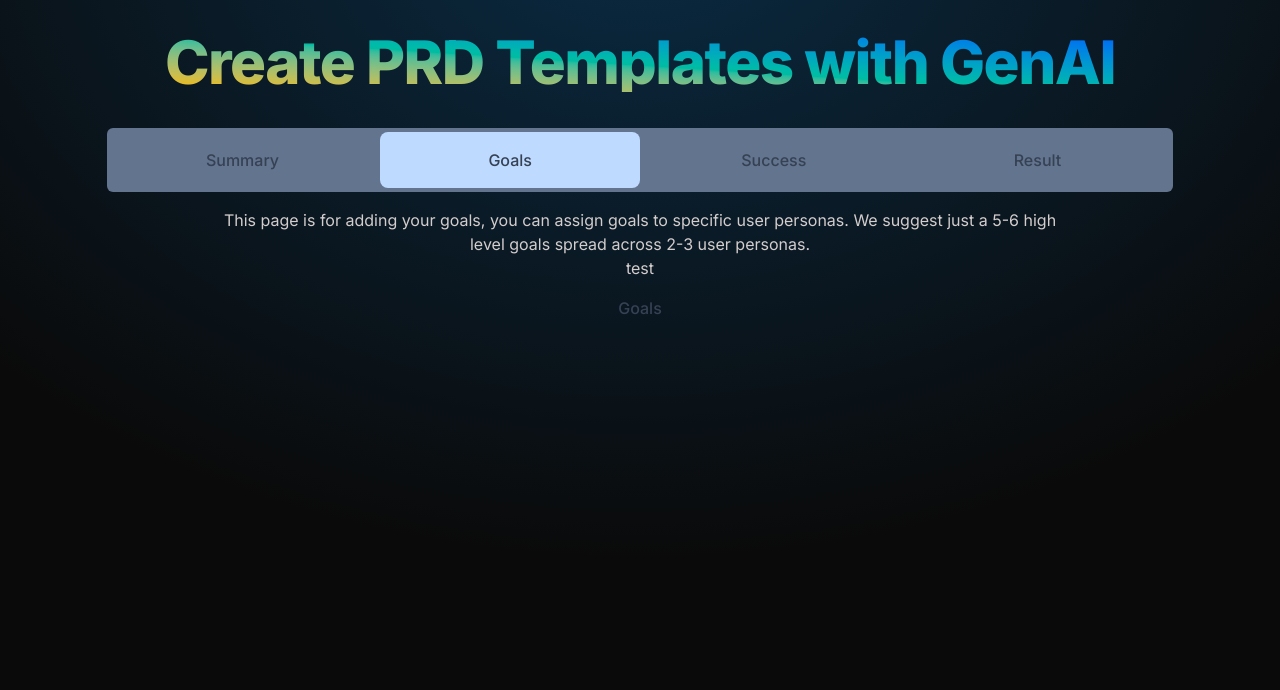
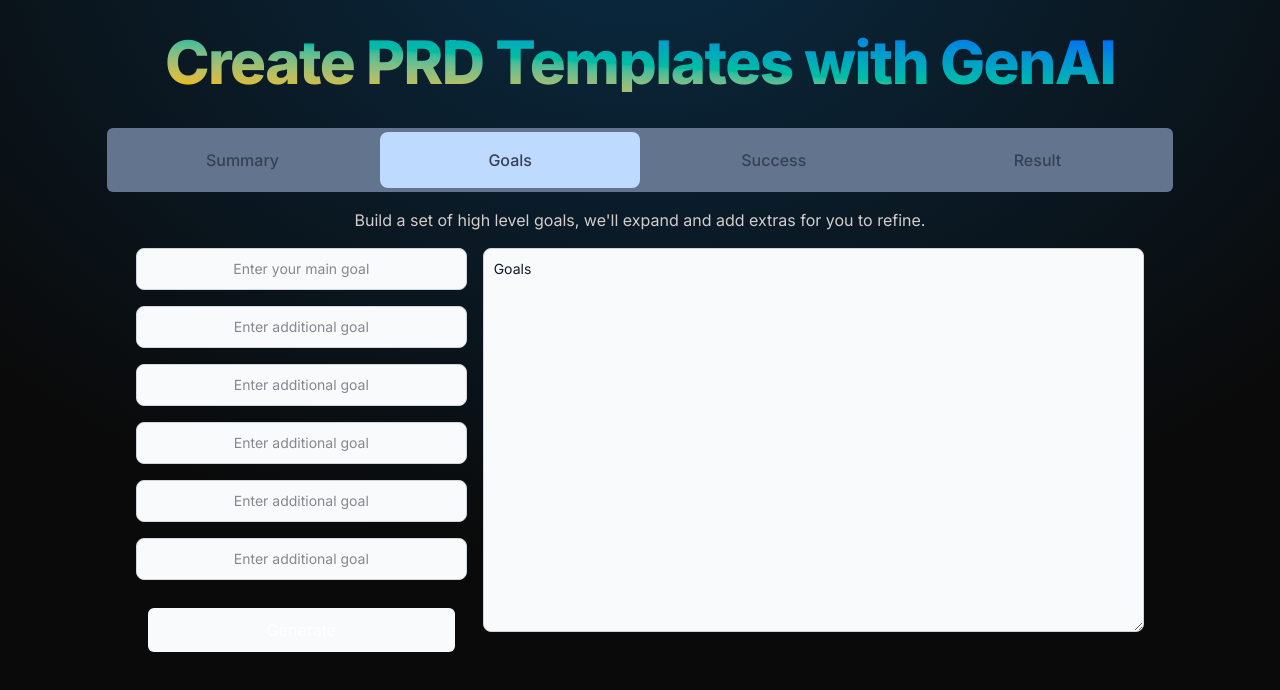
Before and after one commit to totester12/RequirementAI, a React (Vite) app: page / in a window 1280 px wide. Both pictures are taken after a click on the button "Goals". Shown: the top 690 px of the page. Built offline with nearby package versions, Linux system fonts and the light colour scheme.

Commit message:
build out goals page
added inputs, state, call, call doesnt work properly yet

```diff
--- a/src/App.jsx
+++ b/src/App.jsx
@@ -11,6 +11,7 @@ function App() {
 
 
   const [summary, setSummary] = useState("Result Here")
+  const [goals,setGoals] = useState("Goals")
 
 
   return (
@@ -40,7 +41,7 @@ function App() {
         <Summary setNewSummary={setSummary} currSummary = {summary}/>
       </div>
       <div id="tab2" class="tabcontent p-4 w-full flex flex-row justify-center items-center hidden">
-        <Goals />
+        <Goals setGoals = {setGoals} currGoals ={goals}/>
       </div>
       <div id="tab3" class="tabcontent p-4 w-full flex flex-row justify-center items-center hidden">
         <Success />
--- a/src/GoalsPage.jsx
+++ b/src/GoalsPage.jsx
@@ -2,18 +2,79 @@ import { useState } from 'react'
 import getAIResponse from './AIHandler'
 
 
-export default function App() {
+export default function App({setGoals, currGoals}) {
+
+    const [mainGoal, setMainGoal] = useState("");
+    const [addGoal1, setAddGoal1] = useState("");
+    const [addGoal2, setAddGoal2] = useState("");
+    const [addGoal3, setAddGoal3] = useState("");
+    const [addGoal4, setAddGoal4] = useState("");
+    const [addGoal5, setAddGoal5] = useState("");
+
+    const UpdateGoals = (newSummary) => {
+        setGoals(newSummary)
+    }
 
     return (
-        <div class="w-5/6 justify-center text-center items-center flex flex-col">
-            <div class='flex flex-column w-5/6 justify-center text-center'>
-                <p>This page is for adding your goals, you can assign goals to specific user personas. We suggest just a 5-6 high level goals spread across 2-3 user personas.</p>
-
+        <div className='w-5/6 justify-center text-center items-center flex flex-col '>
+            <p>Build a set of high level goals, we'll expand and add extras for you to refine.</p>
+            <div className="flex flex-row w-full p-4 gap-4">
+                <div className="flex flex-col w-1/3 gap-4">
+                    <input
+                        type="text"
+                        onChange={e => setMainGoal(e.target.value)}
+                        placeholder='Enter your main goal'
+                        className="text-center bg-gray-50 border border-gray-300 text-gray-900 text-sm rounded-lg focus:ring-blue-500 focus:border-blue-500 block w-full p-2.5 dark:bg-gray-700 dark:border-gray-600 dark:placeholder-gray-400 dark:text-white dark:focus:ring-blue-500 dark:focus:border-blue-500"
+                    />
+                    <input
+                        type="text"
+                        onChange={e => setAddGoal1(e.target.value)}
+                        placeholder='Enter additional goal'
+                        className="text-center bg-gray-50 border border-gray-300 text-gray-900 text-sm rounded-lg focus:ring-blue-500 focus:border-blue-500 block w-full p-2.5 dark:bg-gray-700 dark:border-gray-600 dark:placeholder-gray-400 dark:text-white dark:focus:ring-blue-500 dark:focus:border-blue-500"
+                    />
+                    <input
+                        type="text"
+                        onChange={e => setAddGoal2(e.target.value)}
+                        placeholder='Enter additional goal'
+                        className="text-center bg-gray-50 border border-gray-300 text-gray-900 text-sm rounded-lg focus:ring-blue-500 focus:border-blue-500 block w-full p-2.5 dark:bg-gray-700 dark:border-gray-600 dark:placeholder-gray-400 dark:text-white dark:focus:ring-blue-500 dark:focus:border-blue-500"
+                    />
+                    <input
+                        type="text"
+                        onChange={e => setAddGoal3(e.target.value)}
+                        placeholder='Enter additional goal'
+                        className="text-center bg-gray-50 border border-gray-300 text-gray-900 text-sm rounded-lg focus:ring-blue-500 focus:border-blue-500 block w-full p-2.5 dark:bg-gray-700 dark:border-gray-600 dark:placeholder-gray-400 dark:text-white dark:focus:ring-blue-500 dark:focus:border-blue-500"
+                    />
+                    <input
+                        type="text"
+                        onChange={e => setAddGoal4(e.target.value)}
+                        placeholder='Enter additional goal'
+                        className="text-center bg-gray-50 border border-gray-300 text-gray-900 text-sm rounded-lg focus:ring-blue-500 focus:border-blue-500 block w-full p-2.5 dark:bg-gray-700 dark:border-gray-600 dark:placeholder-gray-400 dark:text-white dark:focus:ring-blue-500 dark:focus:border-blue-500"
+                    />
+                    <input
+                        type="text"
+                        onChange={e => setAddGoal5(e.target.value)}
+                        placeholder='Enter additional goal'
+                        className="text-center bg-gray-50 border border-gray-300 text-gray-900 text-sm rounded-lg focus:ring-blue-500 focus:border-blue-500 block w-full p-2.5 dark:bg-gray-700 dark:border-gray-600 dark:placeholder-gray-400 dark:text-white dark:focus:ring-blue-500 dark:focus:border-blue-500"
+                    />
+                    <button
+                        onClick={() => getAIResponse(
+                            "Youre an assistant",
+                            mainGoal,
+                            UpdateGoals
+                        )}
+                        className="m-3 relative overflow-hidden rounded-md bg-gray-50 dark:bg-gray-700 px-5 py-2.5 text-white duration-300 [transition-timing-function:cubic-bezier(0.175,0.885,0.32,1.275)] active:translate-y-1 active:scale-x-110 active:scale-y-90"
+                    >
+                        Generate
+                    </button>
+                </div>
+                <div className="w-2/3">
+                    <textarea
+                        value={currGoals}
+                        readOnly
+                        className="h-96 bg-gray-50 border border-gray-300 text-gray-900 text-sm rounded-lg focus:ring-blue-500 focus:border-blue-500 block w-full p-2.5 dark:bg-gray-700 dark:border-gray-600 dark:placeholder-gray-400 dark:text-white dark:focus:ring-blue-500 dark:focus:border-blue-500"
+                    />
+                </div>
             </div>
-            <p>test</p>
-            <button class=" w-5/6 p-4 text-center font-medium text-gray-700  rounded-lg focus:outline-none focus:bg-blue-200 hover:bg-slate-400"
-                onClick={() => getAIResponse("You are a cat who can only say meow, only reply with a maximum of 5 words", "Hello how are you")}>Goals</button>
-
         </div>
     )
     /* look at nested flex containers to handle layout*/
--- a/src/ResultPage.jsx
+++ b/src/ResultPage.jsx
@@ -1,12 +1,16 @@
 import { useState } from 'react'
 
 
-export default function App({summ}) {
+export default function App({ summ }) {
 
     return (
-        <>
-            <textarea value={summ} class="h-96 bg-gray-50 border border-gray-300 text-gray-900 text-sm rounded-lg focus:ring-blue-500 focus:border-blue-500 block w-full p-2.5 dark:bg-gray-700 dark:border-gray-600 dark:placeholder-gray-400 dark:text-white dark:focus:ring-blue-500 dark:focus:border-blue-500"></textarea>
-        </>
+        <div className="flex justify-center w-full">
+            <textarea
+                value={summ}
+                readOnly
+                className="h-96 w-5/6  bg-gray-50 border border-gray-300 text-gray-900 text-sm rounded-lg focus:ring-blue-500 focus:border-blue-500 block p-2.5 dark:bg-gray-700 dark:border-gray-600 dark:placeholder-gray-400 dark:text-white dark:focus:ring-blue-500 dark:focus:border-blue-500"
+            />
+        </div>
     )
 
 }
--- a/src/SummaryPage.jsx
+++ b/src/SummaryPage.jsx
@@ -12,22 +12,41 @@ export default function App({ setNewSummary, currSummary }) {
 
     return (
         <>
-            <div class='w-5/6 justify-center text-center items-center flex flex-col p-5'>
-
+            <div className='w-5/6 justify-center text-center items-center flex flex-col p-5'>
                 <p>Set a high level summary, followed by a target user group, you don't need to specify personas at this level just product area.</p>
-                <div class="flex flex-row w-5/6 p-4 gap-4">
-                    <input type="text" onChange={e => setSummaryPrompt(e.target.value)} placeholder='Enter a high level summary' class="text-center bg-gray-50 border border-gray-300 text-gray-900 text-sm rounded-lg focus:ring-blue-500 focus:border-blue-500 block w-full p-2.5 dark:bg-gray-700 dark:border-gray-600 dark:placeholder-gray-400 dark:text-white dark:focus:ring-blue-500 dark:focus:border-blue-500"></input>
-                    <input type="text" onChange={e => setUserAreaPrompt(e.target.value)} placeholder='Target user group' class="text-center bg-gray-50 border border-gray-300 text-gray-900 text-sm rounded-lg focus:ring-blue-500 focus:border-blue-500 block w-full p-2.5 dark:bg-gray-700 dark:border-gray-600 dark:placeholder-gray-400 dark:text-white dark:focus:ring-blue-500 dark:focus:border-blue-500"></input>
+                <div className="flex flex-row w-full p-4 gap-4">
+                    <div className="flex flex-col w-1/3 gap-4">
+                        <input
+                            type="text"
+                            onChange={e => setSummaryPrompt(e.target.value)}
+                            placeholder='Enter a high level summary'
+                            className="text-center bg-gray-50 border border-gray-300 text-gray-900 text-sm rounded-lg focus:ring-blue-500 focus:border-blue-500 block w-full p-2.5 dark:bg-gray-700 dark:border-gray-600 dark:placeholder-gray-400 dark:text-white dark:focus:ring-blue-500 dark:focus:border-blue-500"
+                        />
+                        <input
+                            type="text"
+                            onChange={e => setUserAreaPrompt(e.target.value)}
+                            placeholder='Target user group'
+                            className="text-center bg-gray-50 border border-gray-300 text-gray-900 text-sm rounded-lg focus:ring-blue-500 focus:border-blue-500 block w-full p-2.5 dark:bg-gray-700 dark:border-gray-600 dark:placeholder-gray-400 dark:text-white dark:focus:ring-blue-500 dark:focus:border-blue-500"
+                        />
+                        <button
+                            onClick={() => getAIResponse(
+                                "You're an assistant to a product manager, they're going to provide you a high level overview of a new product you're building a PRD for. Expand to a maximum of 80 words, be concise and technical where necessary. The last line can have a small amount of flourish. You should further consider the product is aimed at the following target user group " + userAreaPrompt + " and amend the response as such.",
+                                summaryPrompt,
+                                UpdateSummary
+                            )}
+                            className="m-3 relative overflow-hidden rounded-md bg-gray-50 dark:bg-gray-700 px-5 py-2.5 text-white duration-300 [transition-timing-function:cubic-bezier(0.175,0.885,0.32,1.275)] active:translate-y-1 active:scale-x-110 active:scale-y-90"
+                        >
+                            Generate
+                        </button>
+                    </div>
+                    <div className="w-2/3">
+                        <textarea
+                            value={currSummary}
+                            readOnly
+                            className="h-96 bg-gray-50 border border-gray-300 text-gray-900 text-sm rounded-lg focus:ring-blue-500 focus:border-blue-500 block w-full p-2.5 dark:bg-gray-700 dark:border-gray-600 dark:placeholder-gray-400 dark:text-white dark:focus:ring-blue-500 dark:focus:border-blue-500"
+                        />
+                    </div>
                 </div>
-                <button onClick={()=>getAIResponse("You're an assistant to a product manager, they're going to provide you a high level overview of a new product you're building a PRD for. Expand to a maximum of 80 words, be concise and technical where necessary. The last line can have a small amount of flourish. You should further consider the product is aimed at the following target user group "+userAreaPrompt +" and amend the response as such."
-                    ,summaryPrompt
-                    ,UpdateSummary)}
-                    class="m-3 relative overflow-hidden rounded-md bg-gray-50 dark:bg-gray-700 px-5 py-2.5 text-white duration-300 [transition-timing-function:cubic-bezier(0.175,0.885,0.32,1.275)] active:translate-y-1 active:scale-x-110 active:scale-y-90">
-                        Generate</button>
-
-                <textarea value={currSummary} class="h-96 bg-gray-50 border border-gray-300 text-gray-900 text-sm rounded-lg focus:ring-blue-500 focus:border-blue-500 block w-full p-2.5 dark:bg-gray-700 dark:border-gray-600 dark:placeholder-gray-400 dark:text-white dark:focus:ring-blue-500 dark:focus:border-blue-500"></textarea>
-
-
             </div>
         </>
     )
```
